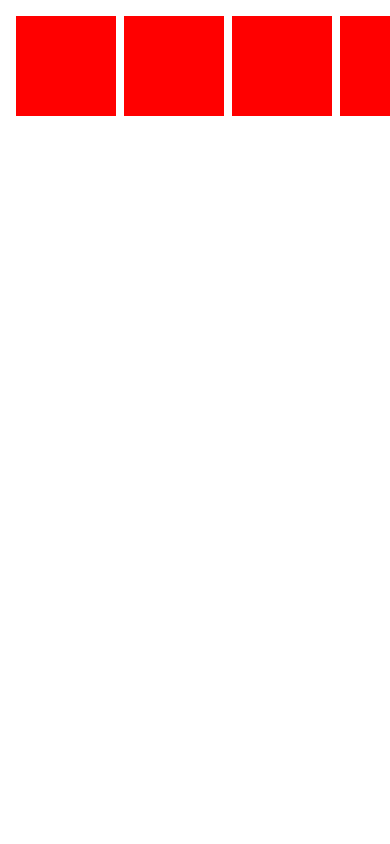
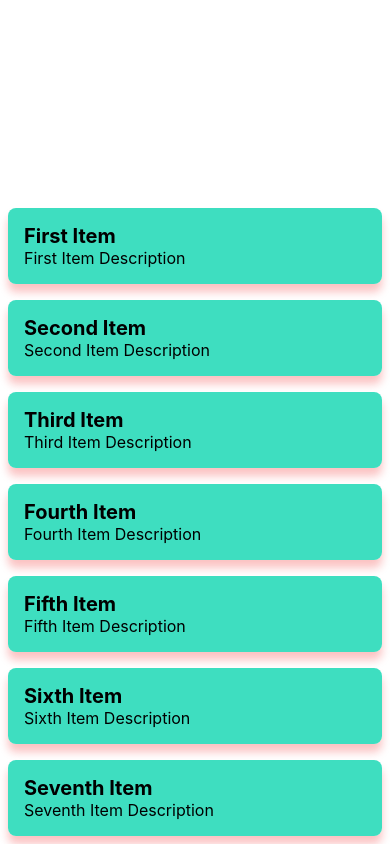
Before and after one commit to rddewan/react-native-beginner, a React Native app in the folder CoreComponents/: screen / in a window 390 px wide. Built offline with nearby package versions, Linux system fonts and the light colour scheme.

Commit message:
FlatList component

```diff
--- a/CoreComponents/App.js
+++ b/CoreComponents/App.js
@@ -1,5 +1,6 @@
 import ButtonComponent from "./Components/ButtonComponent";
 import ColumnComponet from "./Components/ColumnComponent";
+import FlatListComponent from "./Components/FlatListComponent";
 import ImageComponent from "./Components/ImageComponent";
 import InputTextComponent from "./Components/InputTextComponent";
 import RowComponent from "./Components/RowComponent";
@@ -20,7 +21,8 @@ export default function App() {
     {/* <InputTextComponent /> */}
     {/* <ImageComponent /> */}
     {/* <ButtonComponent /> */}
-    <ScrollViewComponent />
+    {/* <ScrollViewComponent /> */}
+    <FlatListComponent />
     </>
 
   );
--- /dev/null
+++ b/CoreComponents/Components/FlatListComponent.jsx
@@ -0,0 +1,139 @@
+import { useState } from "react";
+import { StyleSheet, Text, View, FlatList } from "react-native"
+
+
+const DATA = [
+    {
+        id: '1',
+        title: 'First Item',
+        description: 'First Item Description',
+    },
+    {
+        id: '2',
+        title: 'Second Item',
+        description: 'Second Item Description',
+    },
+    {
+        id: '3',
+        title: 'Third Item',
+        description: 'Third Item Description',
+    },
+    {
+        id: '4',
+        title: 'Fourth Item',
+        description: 'Fourth Item Description',
+    },
+    {
+        id: '5',
+        title: 'Fifth Item',
+        description: 'Fifth Item Description',
+    },
+    {
+        id: '6',
+        title: 'Sixth Item',
+        description: 'Sixth Item Description',
+    },
+    {
+        id: '7',
+        title: 'Seventh Item',
+        description: 'Seventh Item Description',
+    },
+    {
+        id: '8',
+        title: 'Eighth Item',
+        description: 'Eighth Item Description',
+    },
+    {
+        id: '9',
+        title: 'Ninth Item',
+        description: 'Ninth Item Description',
+    },
+    {
+        id: '10',
+        title: 'Tenth Item',
+        description: 'Tenth Item Description',
+    },
+    {
+        id: '11',
+        title: 'Eleventh Item',
+        description: 'Eleventh Item Description',
+    },
+    {
+        id: '12',
+        title: 'Twelth Item',
+        description: 'Twelth Item Description',
+    },
+    {
+        id: '13',
+        title: 'Thirteenth Item',
+        description: 'Thirteenth Item Description',
+    },
+    {
+        id: '14',
+        title: 'Fourthteenth Item',
+        description: 'Fourthteenth Item Description',
+    },
+    {
+        id: '15',
+        title: 'Fiftheenth Item',
+        description: 'Fiftheenth Item Description',
+    },
+]
+const FlatListComponent = () => {
+
+    const [refreshing, setRefreshing] = useState(false);
+
+    function onRefresh() {
+        console.log('onRefresh');
+        setRefreshing(true);
+        setTimeout(() => {
+            setRefreshing(false);
+            console.log('onRefresh ... completed');
+        }, 2000)
+    }
+
+    return (
+        <FlatList
+            style={{ marginTop: 100 }}
+            data={DATA}
+            renderItem={({ item, index, separators }) =>
+                <View style={styles.card} >
+                    <Text style={styles.title}>{item.title}</Text>
+                    <Text style={styles.description}>{item.description}</Text>
+                </View>
+            }
+            keyExtractor={item => item.id}
+            refreshing={refreshing}
+            onRefresh={onRefresh}
+        />
+    )
+
+}
+
+export default FlatListComponent;
+
+const styles = StyleSheet.create({
+    card: {
+        backgroundColor: '#04d4aec4',
+        padding: 16,
+        borderRadius: 8,
+        marginHorizontal: 8,
+        marginVertical: 8,
+        elevation: 4,
+        shadowColor: "#ef0e0e",
+        shadowOffset: {
+            width: 0,
+            height: 8
+        },
+        shadowOpacity: 0.25,
+        shadowRadius: 8,
+    },
+    title: {
+        fontSize: 20,
+        fontWeight: 'bold',
+    },
+    description: {
+        fontSize: 16,
+    }
+
+})
```
